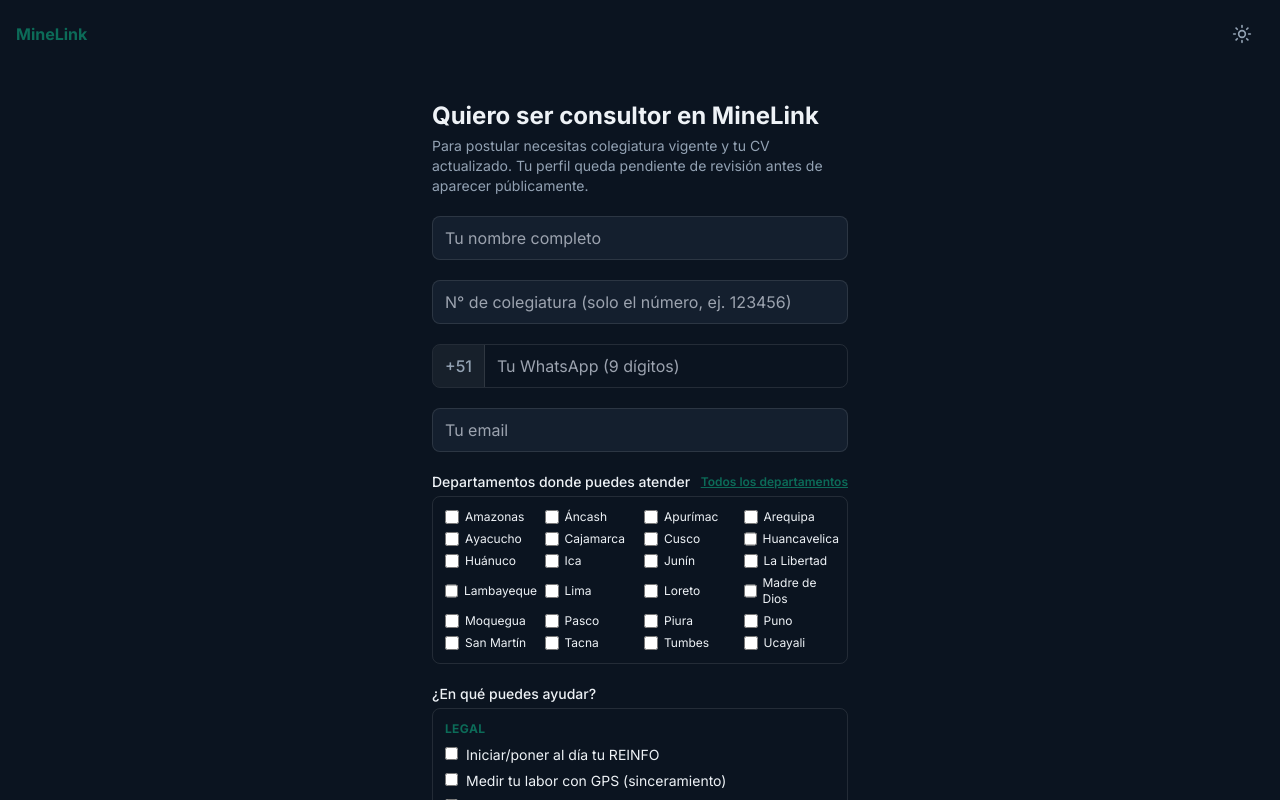
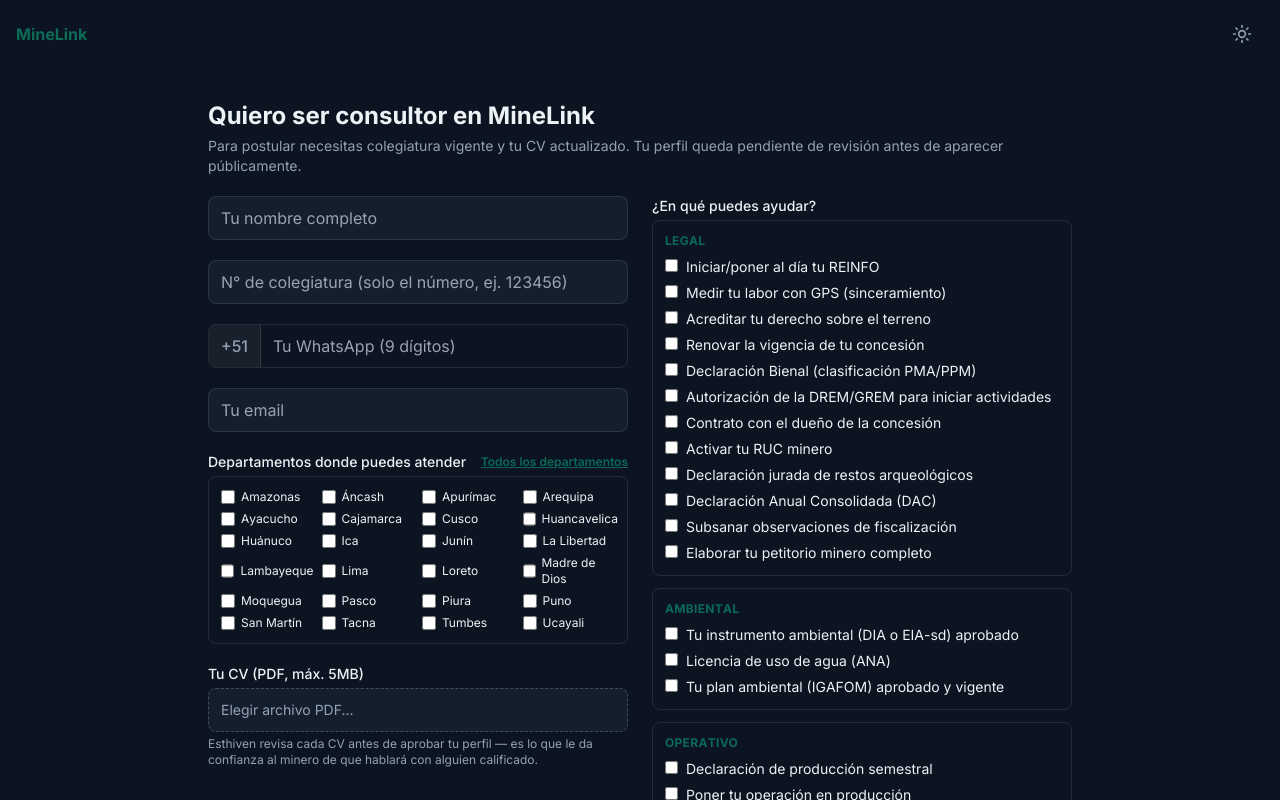
Before and after one commit to esthivencruz46-rgb/MineLINK, a React (Vite) app in the folder minelink-agente/frontend/: page /postular in a window 1280 px wide. Shown: the top 800 px of the page. Built offline with nearby package versions, Linux system fonts and the light colour scheme; no server answers; what @capacitor/core would draw is missing.

Commit message:
Mejora de estilo de consultores

```diff
--- a/minelink-agente/frontend/src/data/estudiosPorDimension.ts
+++ b/minelink-agente/frontend/src/data/estudiosPorDimension.ts
@@ -16,3 +16,41 @@ export const ESTUDIOS_POR_DIMENSION: Record<NombreDimension, string[]> =
     acc[dim] = Object.keys(INFO_BRECHA).filter((e) => DIMENSION_POR_ESTUDIO[e] === dim);
     return acc;
   }, {} as Record<NombreDimension, string[]>);
+
+/** Estudios que alguna pregunta ACTUAL puede generar como brecha (espejo
+ *  de backend BRECHA_POR_PREGUNTA + _BRECHA_INV_POR_PREGUNTA, julio 2026).
+ *  El formulario público de consultores solo ofrece estos: marcar un
+ *  estudio legacy (iperc, sctr, ventilación...) nunca haría match con
+ *  ningún minero porque ninguna pregunta lo genera. Los legacy se
+ *  conservan en INFO_BRECHA para las empresas ya cargadas por el admin. */
+export const ESTUDIOS_CON_PREGUNTA = new Set([
+  "acreditacion_terreno",
+  "analisis_laboratorio",
+  "autorizacion_inicio_actividades",
+  "contrato_explotacion",
+  "costos_opex",
+  "declaracion_anual_consolidada",
+  "declaracion_bienal_pma_ppm",
+  "declaracion_produccion_semestral",
+  "dj_arqueologica",
+  "documentacion_operacion",
+  "elaboracion_petitorio",
+  "estimacion_recursos",
+  "expediente_tecnico",
+  "igafom_aprobado",
+  "informe_geologico",
+  "instrumento_ambiental_dia_eia",
+  "levantamiento_georreferenciado",
+  "licencia_agua_ana",
+  "puesta_en_produccion",
+  "subsanacion_fiscalizacion",
+  "tramite_reinfo",
+  "tramite_sunat",
+  "vigencia_concesion",
+]);
+
+export const ESTUDIOS_POR_DIMENSION_CON_PREGUNTA: Record<NombreDimension, string[]> =
+  ORDEN_DIMENSIONES.reduce((acc, dim) => {
+    acc[dim] = ESTUDIOS_POR_DIMENSION[dim].filter((e) => ESTUDIOS_CON_PREGUNTA.has(e));
+    return acc;
+  }, {} as Record<NombreDimension, string[]>);
--- a/minelink-agente/frontend/src/pages/Postular.tsx
+++ b/minelink-agente/frontend/src/pages/Postular.tsx
@@ -2,7 +2,10 @@ import { useState } from "react";
 import { DEPARTAMENTOS } from "../data/departamentos";
 import { INFO_BRECHA } from "../data/brechas";
 import { NOMBRES_DIMENSION } from "../data/preguntas";
-import { ESTUDIOS_POR_DIMENSION, ORDEN_DIMENSIONES } from "../data/estudiosPorDimension";
+import {
+  ESTUDIOS_POR_DIMENSION_CON_PREGUNTA,
+  ORDEN_DIMENSIONES,
+} from "../data/estudiosPorDimension";
 import { postularConsultor } from "../services/api";
 import { CampoTelefono } from "../components/CampoTelefono";
 
@@ -108,7 +111,7 @@ export function Postular() {
   }
 
   return (
-    <div className="mx-auto flex max-w-md flex-col gap-5 px-4 py-8">
+    <div className="mx-auto flex max-w-4xl flex-col gap-5 px-4 py-8">
       <div>
         <h1 className="text-2xl font-bold">Quiero ser consultor en MineLink</h1>
         <p className="mt-1 text-sm text-texto-suave dark:text-texto-suave-dark">
@@ -117,6 +120,10 @@ export function Postular() {
         </p>
       </div>
 
+      {/* Web ancha: dos columnas (tus datos a la izquierda, en qué ayudas a
+          la derecha) — en celular/APK se apilan en una sola. */}
+      <div className="grid grid-cols-1 items-start gap-6 md:grid-cols-2">
+        <div className="flex flex-col gap-5">
       <div>
         <input
           className="min-h-[44px] w-full rounded-lg border border-black/10 bg-tarjeta px-3 text-texto dark:border-white/10 dark:bg-tarjeta-dark dark:text-texto-dark"
@@ -189,9 +196,34 @@ export function Postular() {
       </div>
 
       <div>
+        <p className="mb-1 text-sm font-medium">Tu CV (PDF, máx. 5MB)</p>
+        <label className="flex min-h-[44px] w-full cursor-pointer items-center rounded-lg border border-dashed border-black/20 bg-tarjeta px-3 text-sm dark:border-white/20 dark:bg-tarjeta-dark">
+          <input
+            type="file"
+            accept="application/pdf"
+            className="hidden"
+            onChange={(e) => setCv(e.target.files?.[0] ?? null)}
+          />
+          <span className={cv ? "" : "text-texto-suave dark:text-texto-suave-dark"}>
+            {cv ? cv.name : "Elegir archivo PDF..."}
+          </span>
+        </label>
+        <p className="mt-1 text-xs text-texto-suave dark:text-texto-suave-dark">
+          Esthiven revisa cada CV antes de aprobar tu perfil — es lo que le da confianza
+          al minero de que hablará con alguien calificado.
+        </p>
+        {errores.cv && <p className="mt-1 text-xs text-red-500">{errores.cv}</p>}
+      </div>
+        </div>
+
+        <div>
           <p className="mb-1 text-sm font-medium">¿En qué puedes ayudar?</p>
           <div className="flex flex-col gap-3">
-          {ORDEN_DIMENSIONES.map((dim) => (
+            {/* Solo estudios con pregunta generadora en el diagnóstico o el
+                Módulo INV — un estudio legacy nunca haría match con nadie. */}
+            {ORDEN_DIMENSIONES.filter(
+              (dim) => ESTUDIOS_POR_DIMENSION_CON_PREGUNTA[dim].length > 0
+            ).map((dim) => (
               <div
                 key={dim}
                 className="rounded-lg border border-black/10 p-3 dark:border-white/10"
@@ -200,7 +232,7 @@ export function Postular() {
                   {NOMBRES_DIMENSION[dim]}
                 </p>
                 <div className="flex flex-col gap-1.5">
-                {ESTUDIOS_POR_DIMENSION[dim].map((estudio) => (
+                  {ESTUDIOS_POR_DIMENSION_CON_PREGUNTA[dim].map((estudio) => (
                     <label key={estudio} className="flex items-start gap-2 text-sm">
                       <input
                         type="checkbox"
@@ -219,25 +251,6 @@ export function Postular() {
             <p className="mt-1 text-xs text-red-500">{errores.estudios_json}</p>
           )}
         </div>
-
-      <div>
-        <p className="mb-1 text-sm font-medium">Tu CV (PDF, máx. 5MB)</p>
-        <label className="flex min-h-[44px] w-full cursor-pointer items-center rounded-lg border border-dashed border-black/20 bg-tarjeta px-3 text-sm dark:border-white/20 dark:bg-tarjeta-dark">
-          <input
-            type="file"
-            accept="application/pdf"
-            className="hidden"
-            onChange={(e) => setCv(e.target.files?.[0] ?? null)}
-          />
-          <span className={cv ? "" : "text-texto-suave dark:text-texto-suave-dark"}>
-            {cv ? cv.name : "Elegir archivo PDF..."}
-          </span>
-        </label>
-        <p className="mt-1 text-xs text-texto-suave dark:text-texto-suave-dark">
-          Esthiven revisa cada CV antes de aprobar tu perfil — es lo que le da confianza
-          al minero de que hablará con alguien calificado.
-        </p>
-        {errores.cv && <p className="mt-1 text-xs text-red-500">{errores.cv}</p>}
       </div>
 
       {errores.general && <p className="text-sm text-red-500">{errores.general}</p>}
```
Lines whose indentation alone changed are shown as unchanged.
